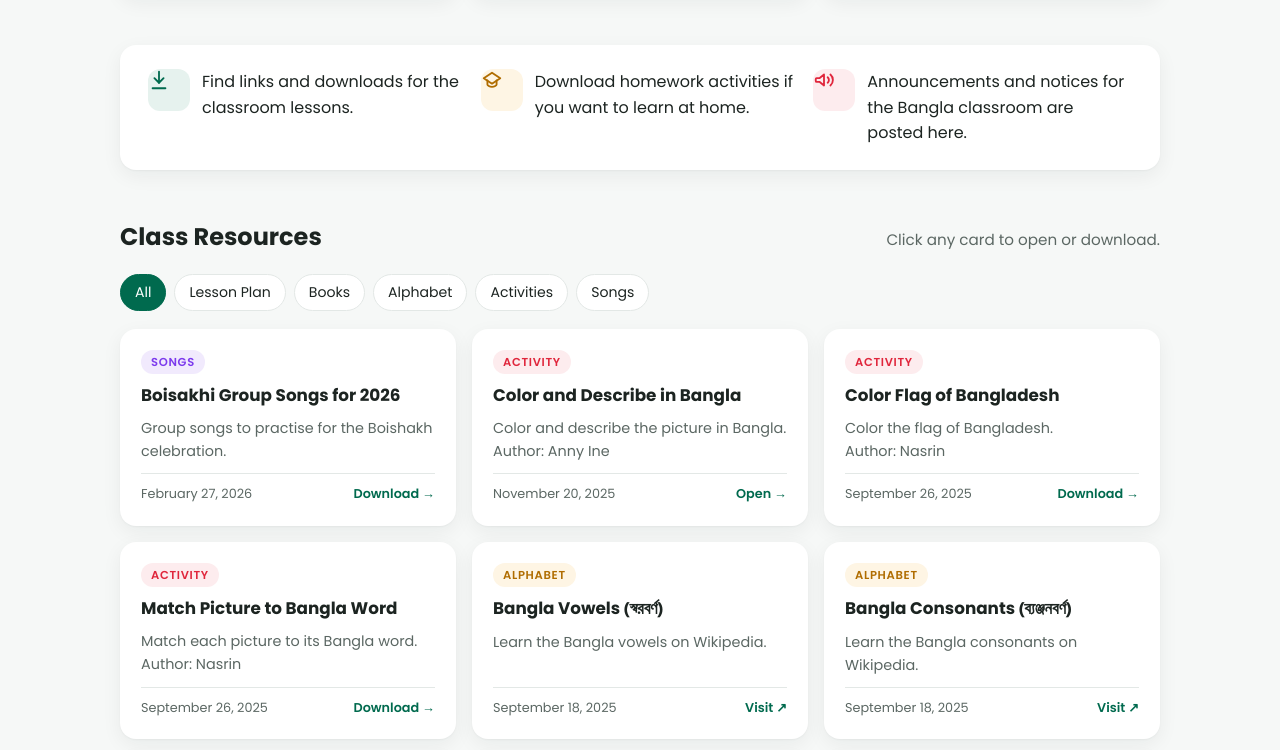
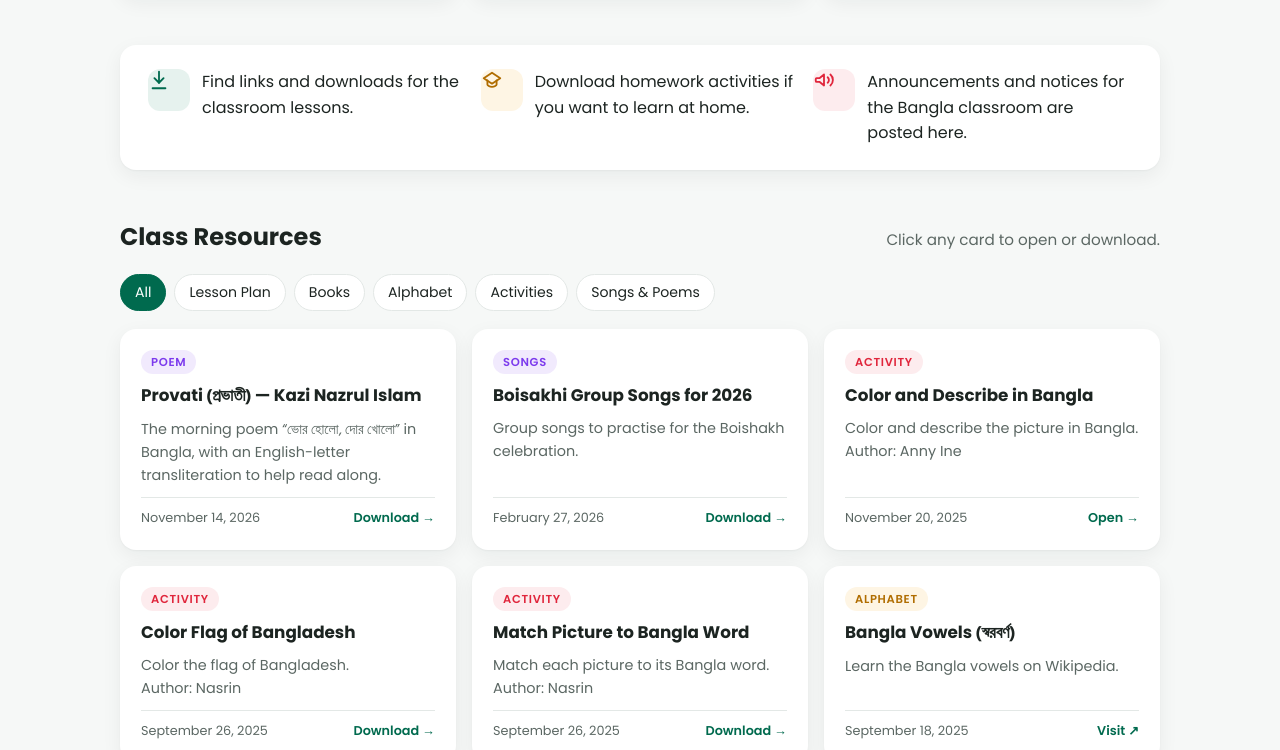
Before and after one commit to FSA-Fazle/BanglaClass, a plain HTML site: page BrantfordBanglaSchool.html in a window 1280 px wide. Shown: the part 500-1250 px from the top of the page. Drawn offline with Linux system fonts and the light colour scheme.

Commit message:
Add Provati poem to Brantford Bangla School resources
- Add PROVATI.pdf (Kazi Nazrul Islam's poem with transliteration)
- Add a Provati card and rename the Songs filter to Songs & Poems

Co-Authored-By: Claude Opus 5.5 <noreply@anthropic.com>

```diff
--- a/BrantfordBanglaSchool.html
+++ b/BrantfordBanglaSchool.html
@@ -192,10 +192,17 @@
         <button class="chip" aria-pressed="false" data-filter="book">Books</button>
         <button class="chip" aria-pressed="false" data-filter="alpha">Alphabet</button>
         <button class="chip" aria-pressed="false" data-filter="act">Activities</button>
-        <button class="chip" aria-pressed="false" data-filter="song">Songs</button>
+        <button class="chip" aria-pressed="false" data-filter="song">Songs &amp; Poems</button>
       </div>
 
       <div class="grid">
+
+        <a class="res t-song" data-cat="song" href="PROVATI.pdf">
+          <div class="res-top"><span class="tag">Poem</span></div>
+          <h3>Provati <span class="bn">(প্রভাতী)</span> — Kazi Nazrul Islam</h3>
+          <p class="desc">The morning poem <span class="bn">“ভোর হোলো, দোর খোলো”</span> in Bangla, with an English-letter transliteration to help read along.</p>
+          <div class="meta"><span>November 14, 2026</span><span class="cta">Download &rarr;</span></div>
+        </a>
 
         <a class="res t-song" data-cat="song" href="Boisakhi Group Songs For Bangla Class.pdf">
           <div class="res-top"><span class="tag">Songs</span></div>
```
Also changed, not shown: 1 other file.
